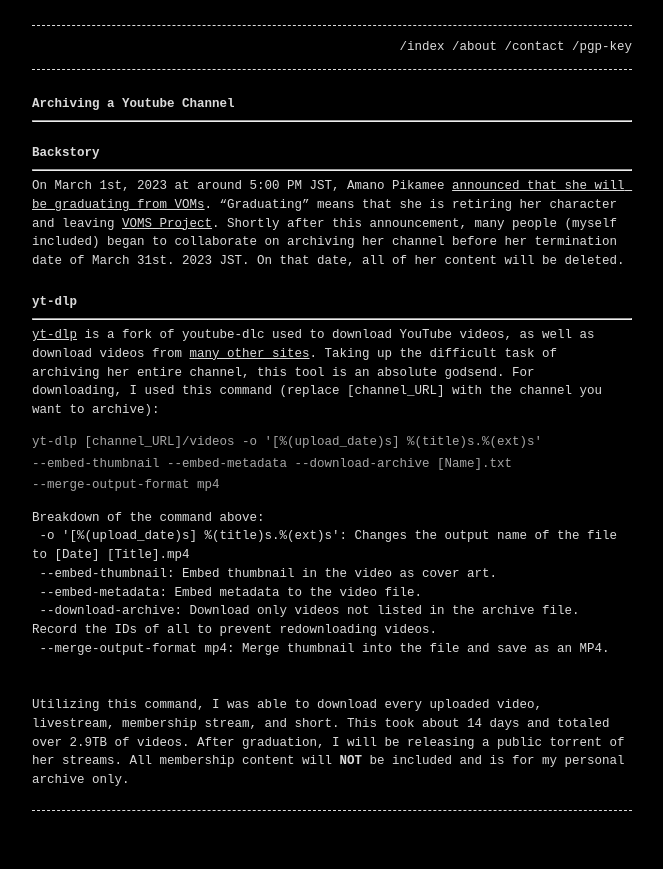
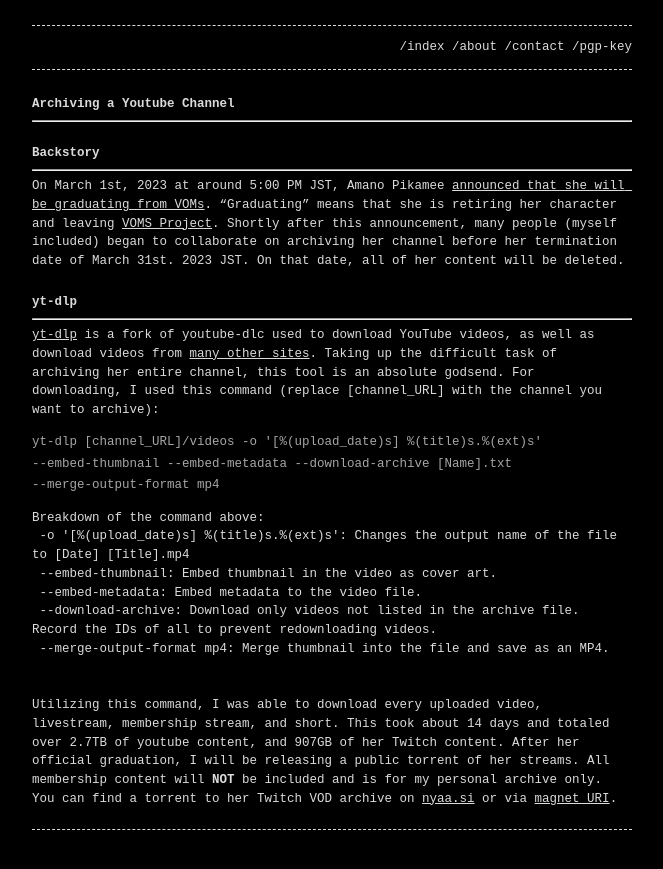
Before and after one commit to MsFloofie/Floofie-Site, a Jekyll site: the page built from _posts/2023-03-14-Archiving a Youtube Channel.md, in a window 1280 px wide. Shown: the top 869 px of the page, without its empty margins (308-971 px from the left). Built offline with Jekyll 4.4.1, drawn with Linux system fonts in a browser that asks for light colours.

Commit message:
Updating information

```diff
--- a/_posts/2023-03-14-Archiving a Youtube Channel.md
+++ b/_posts/2023-03-14-Archiving a Youtube Channel.md
@@ -23,4 +23,6 @@
  <p> --embed-metadata: Embed metadata to the video file.</p>
  <p> --download-archive: Download only videos not listed in the archive file. Record the IDs of all to prevent redownloading videos.</p>
  <p> --merge-output-format mp4: Merge thumbnail into the file and save as an MP4.</p><br>
-Utilizing this command, I was able to download every uploaded video, livestream, membership stream, and short. This took about 14 days and totaled over 2.9TB of videos. After graduation, I will be releasing a public torrent of her streams. All membership content will **NOT** be included and is for my personal archive only.
+Utilizing this command, I was able to download every uploaded video, livestream, membership stream, and short. This took about 14 days and totaled over 2.7TB of youtube content, and 907GB of her Twitch content. After her official graduation, I will be releasing a public torrent of her streams. All membership content will **NOT** be included and is for my personal archive only.
+
+You can find a torrent to her Twitch VOD archive on [nyaa.si](https://nyaa.si/view/1653264) or via [magnet URI](magnet:?xt=urn:btih:89ae4029e8c59711442aa69d004b4f83327012e1&dn=Twitch&tr=http%3a%2f%2fnyaa.tracker.wf%3a7777%2fannounce&tr=udp%3a%2f%2ftracker.opentrackr.org%3a1337%2fannounce&tr=udp%3a%2f%2fopen.stealth.si%3a80%2fannounce&tr=udp%3a%2f%2fopentracker.i2p.rocks%3a6969%2fannounce&tr=https%3a%2f%2fopentracker.i2p.rocks%3a443%2fannounce&tr=udp%3a%2f%2fexodus.desync.com%3a6969%2fannounce&tr=udp%3a%2f%2ftracker.openbittorrent.com%3a6969%2fannounce&tr=udp%3a%2f%2ftracker.torrent.eu.org%3a451%2fannounce).
```
